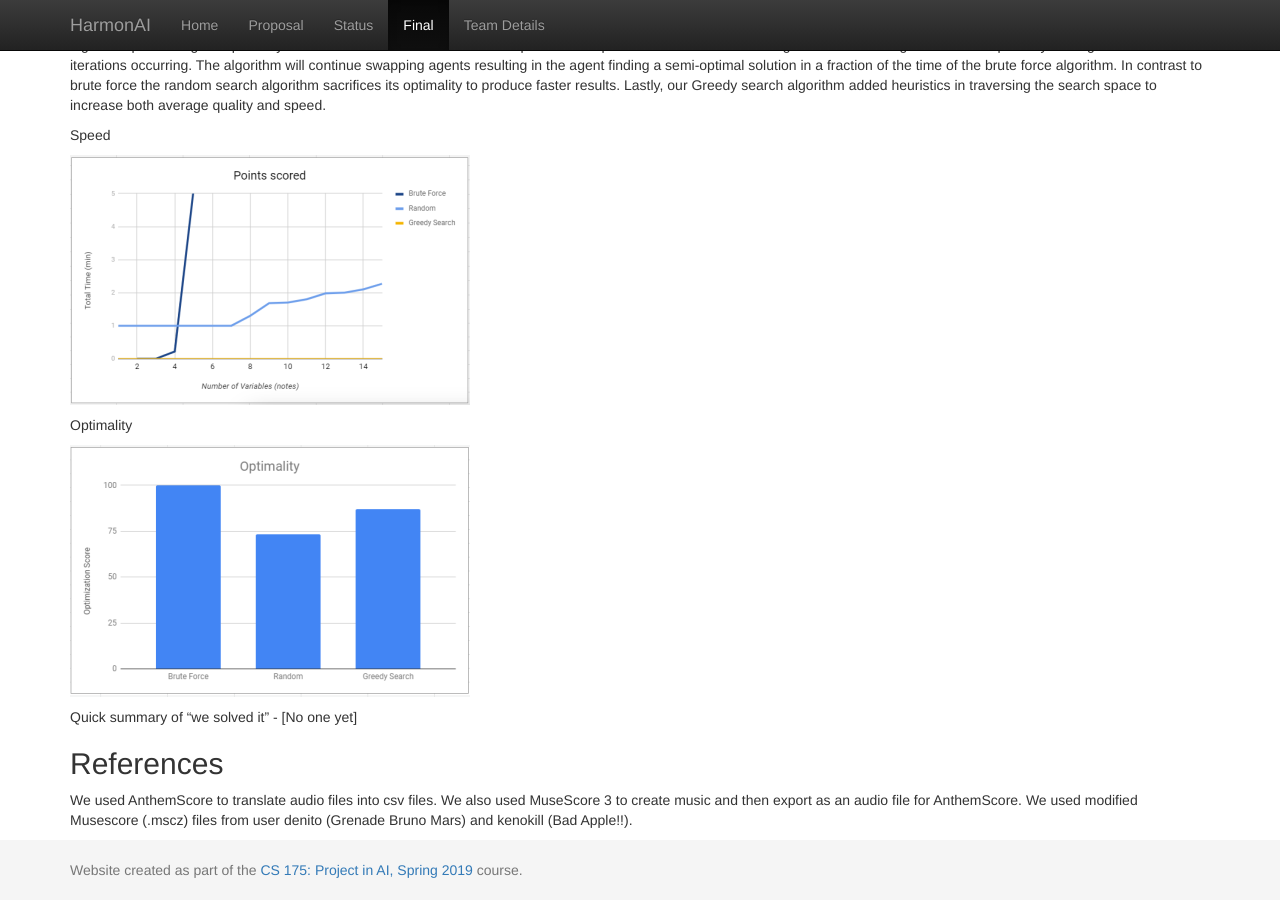
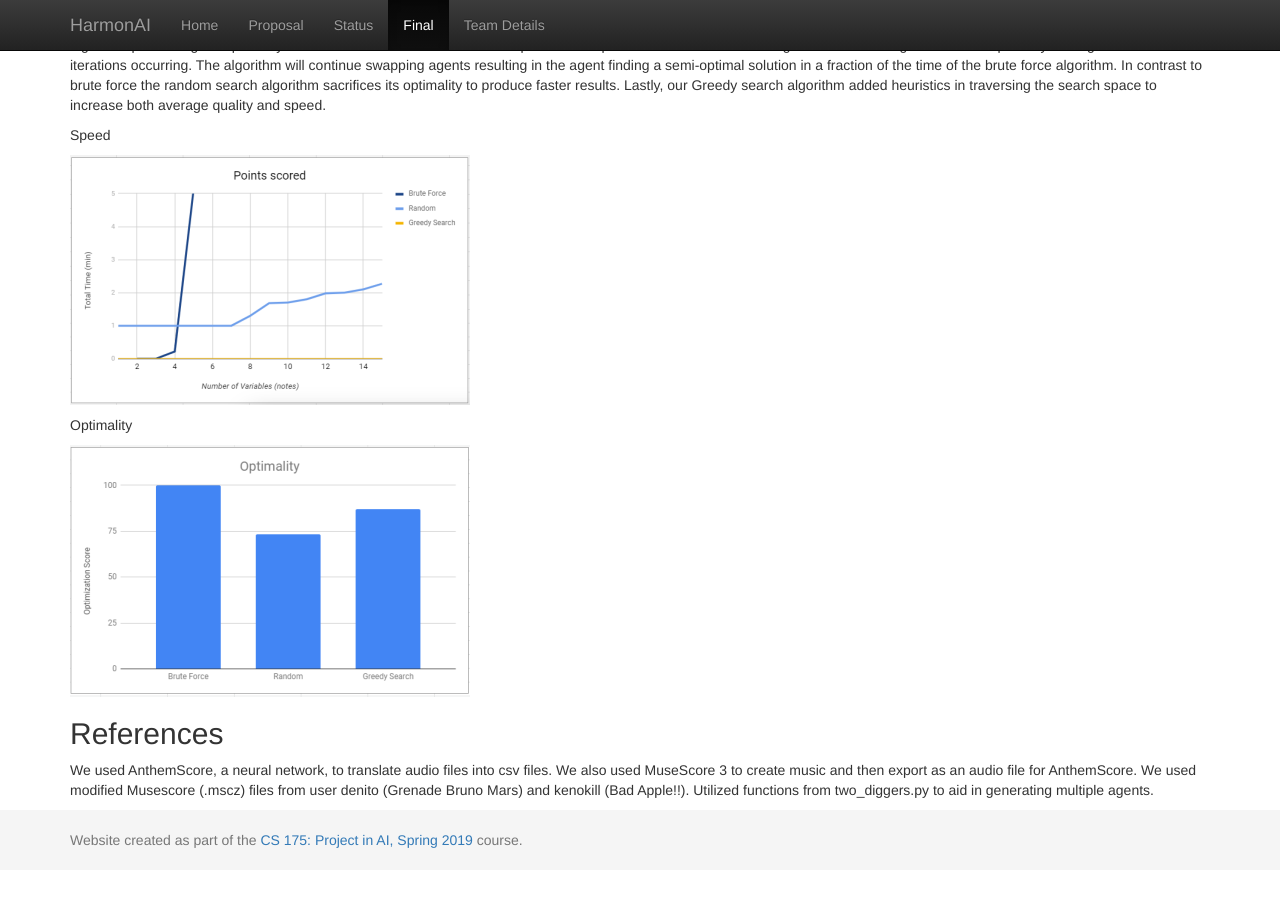
Before and after one commit to AlecJacksonE/HarmonAI, a Jekyll site: the page built from docs/final.md, in a window 1280 px wide and 900 px high, scrolled down 7058 px. Built offline with Jekyll 4.4.1, drawn with Linux system fonts in a browser that asks for light colours; our own code applies the rules of GitHub Pages for plain Markdown files; after the commit the page ends 7928 px from its top, so only the background shows below that.

Commit message:
Update final.md

```diff
--- a/docs/final.md
+++ b/docs/final.md
@@ -94,7 +94,5 @@
 
 ![](images/optimality.png)
 
-Quick summary of "we solved it" - [No one yet]
-
 ## References
-We used AnthemScore to translate audio files into csv files. We also used MuseScore 3 to create music and then export as an audio file for AnthemScore. We used modified Musescore (.mscz) files from user denito (Grenade Bruno Mars) and kenokill (Bad Apple!!).
+We used AnthemScore, a neural network, to translate audio files into csv files. We also used MuseScore 3 to create music and then export as an audio file for AnthemScore. We used modified Musescore (.mscz) files from user denito (Grenade Bruno Mars) and kenokill (Bad Apple!!). Utilized functions from two_diggers.py to aid in generating multiple agents.
```
Also changed, not shown: other parts of docs/final.md (+1 -1 lines).
